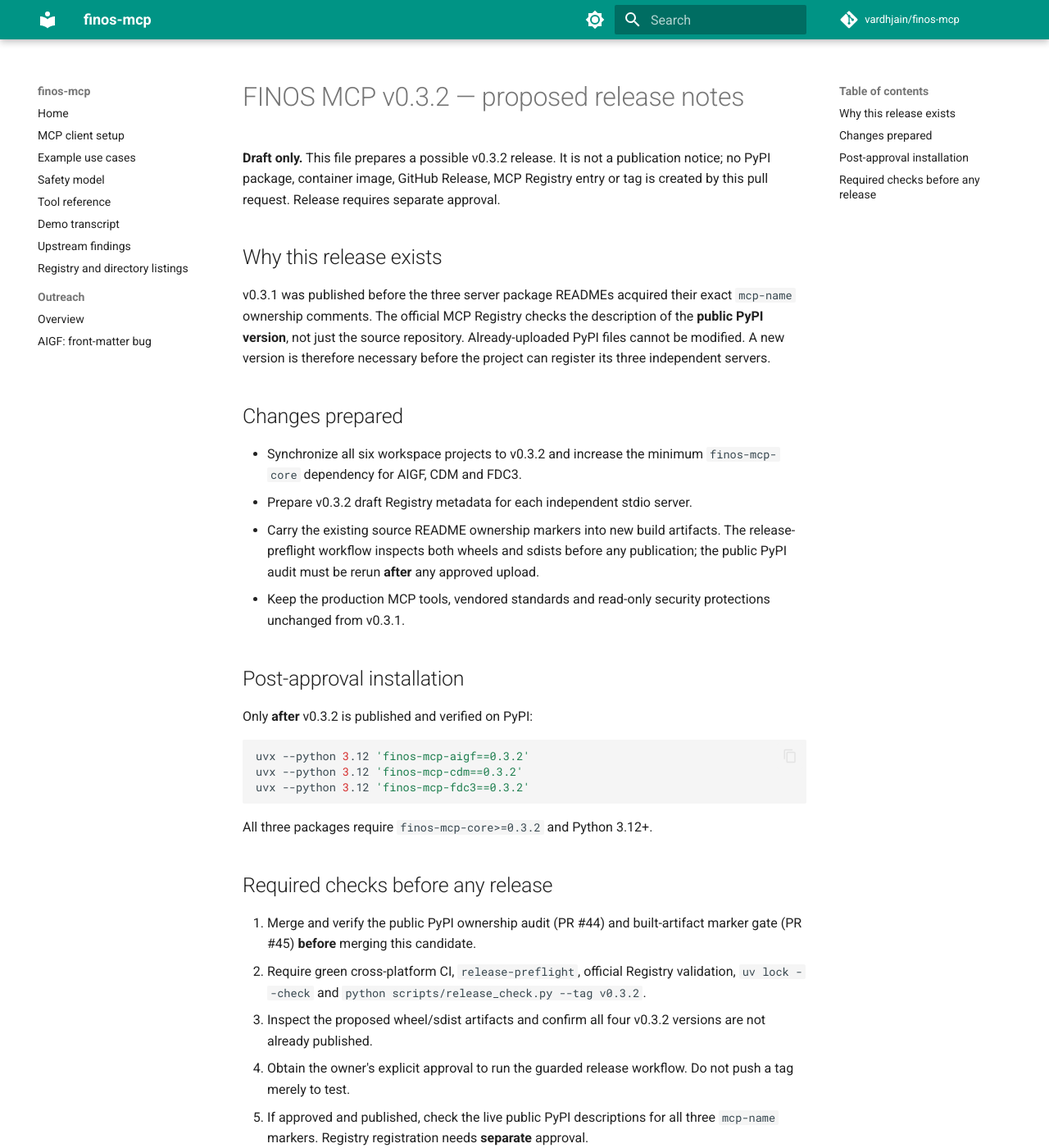
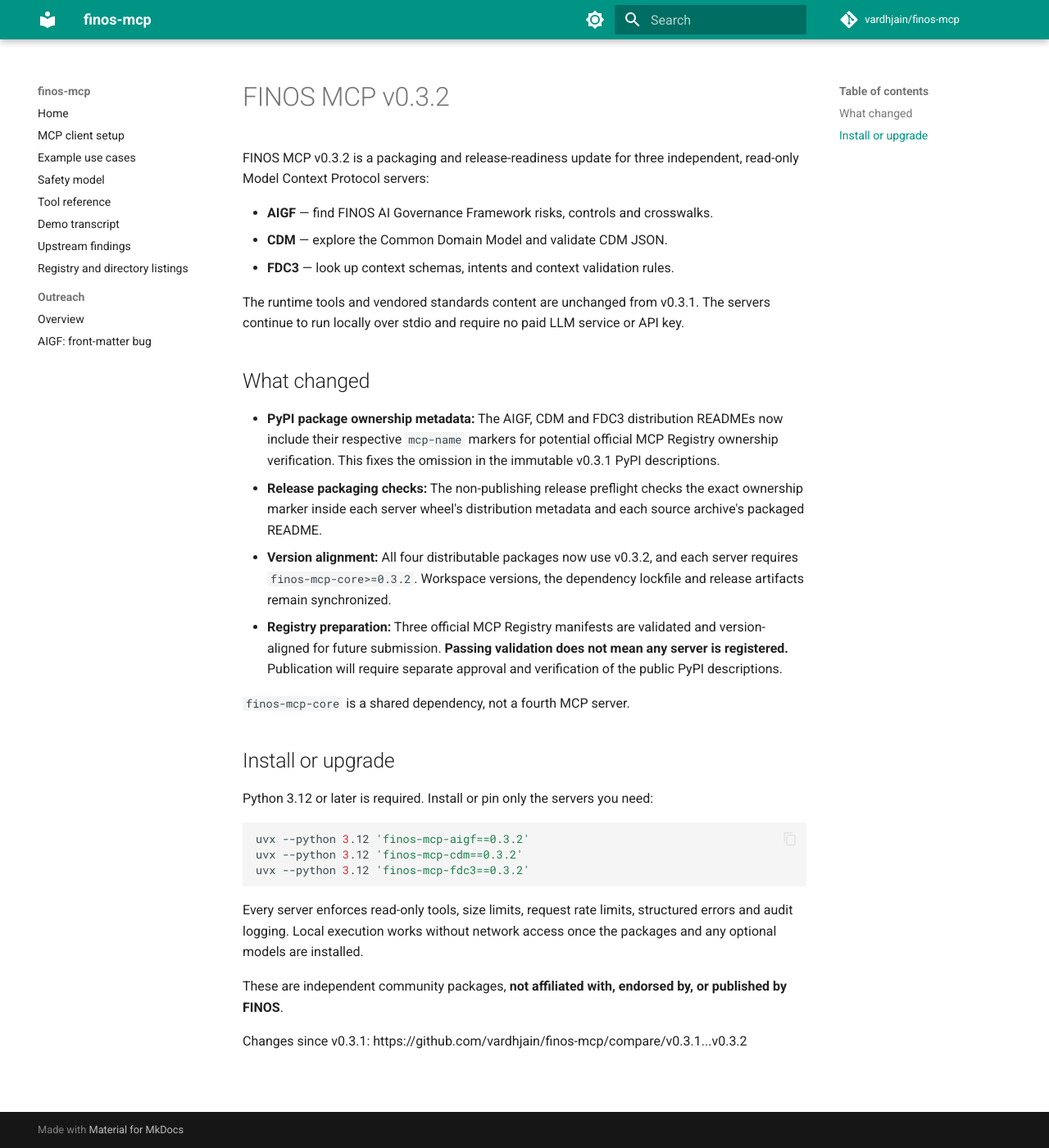
Before and after one commit to vardhjain/finos-mcp, an MkDocs documentation site: the page built from docs/releases/v0.3.2.md, in a window 1280 px wide and 1400 px high. Shown: the whole window at 82% size. Built offline with MkDocs 1.6.1 and Material for MkDocs 9.7.7, drawn with Linux system fonts in a browser that asks for light colours; comment, search, counter and statistics services are not loaded; some of the changed text lies outside the part shown.

Commit message:
docs(release): finalize public-facing v0.3.2 release notes (#47)

````diff
--- a/docs/releases/v0.3.2.md
+++ b/docs/releases/v0.3.2.md
@@ -1,31 +1,39 @@
-# FINOS MCP v0.3.2 — proposed release notes
+# FINOS MCP v0.3.2
 
-**Draft only.** This file prepares a possible v0.3.2 release. It is not a
-publication notice; no PyPI package, container image, GitHub Release, MCP Registry
-entry or tag is created by this pull request. Release requires separate approval.
+FINOS MCP v0.3.2 is a packaging and release-readiness update for three
+independent, read-only Model Context Protocol servers:
 
-## Why this release exists
+- **AIGF** — find FINOS AI Governance Framework risks, controls and crosswalks.
+- **CDM** — explore the Common Domain Model and validate CDM JSON.
+- **FDC3** — look up context schemas, intents and context validation rules.
 
-v0.3.1 was published before the three server package READMEs acquired their
-exact `mcp-name` ownership comments. The official MCP Registry checks the
-description of the **public PyPI version**, not just the source repository.
-Already-uploaded PyPI files cannot be modified. A new version is therefore
-necessary before the project can register its three independent servers.
+The runtime tools and vendored standards content are unchanged from v0.3.1.
+The servers continue to run locally over stdio and require no paid LLM
+service or API key.
 
-## Changes prepared
+## What changed
 
-- Synchronize all six workspace projects to v0.3.2 and increase the minimum
-  `finos-mcp-core` dependency for AIGF, CDM and FDC3.
-- Prepare v0.3.2 draft Registry metadata for each independent stdio server.
-- Carry the existing source README ownership markers into new build artifacts.
-  The release-preflight workflow inspects both wheels and sdists before any
-  publication; the public PyPI audit must be rerun **after** any approved upload.
-- Keep the production MCP tools, vendored standards and read-only security
-  protections unchanged from v0.3.1.
+- **PyPI package ownership metadata:** The AIGF, CDM and FDC3 distribution
+  READMEs now include their respective `mcp-name` markers for potential
+  official MCP Registry ownership verification. This fixes the omission in
+  the immutable v0.3.1 PyPI descriptions.
+- **Release packaging checks:** The non-publishing release preflight checks
+  the exact ownership marker inside each server wheel's distribution
+  metadata and each source archive's packaged README.
+- **Version alignment:** All four distributable packages now use v0.3.2,
+  and each server requires `finos-mcp-core>=0.3.2`. Workspace versions,
+  the dependency lockfile and release artifacts remain synchronized.
+- **Registry preparation:** Three official MCP Registry manifests are
+  validated and version-aligned for future submission. **Passing
+  validation does not mean any server is registered.** Publication will
+  require separate approval and verification of the public PyPI
+  descriptions.
 
-## Post-approval installation
+`finos-mcp-core` is a shared dependency, not a fourth MCP server.
 
-Only **after** v0.3.2 is published and verified on PyPI:
+## Install or upgrade
+
+Python 3.12 or later is required. Install or pin only the servers you need:
 
 ```bash
 uvx --python 3.12 'finos-mcp-aigf==0.3.2'
@@ -33,22 +41,12 @@
 uvx --python 3.12 'finos-mcp-fdc3==0.3.2'
 ```
 
-All three packages require `finos-mcp-core>=0.3.2` and Python 3.12+.
+Every server enforces read-only tools, size limits, request rate limits,
+structured errors and audit logging. Local execution works without
+network access once the packages and any optional models are installed.
 
-## Required checks before any release
+These are independent community packages, **not affiliated with, endorsed
+by, or published by FINOS**.
 
-1. Merge and verify the public PyPI ownership audit (PR #44) and
-   built-artifact marker gate (PR #45) **before** merging this candidate.
-2. Require green cross-platform CI, `release-preflight`, official Registry
-   validation, `uv lock --check` and `python scripts/release_check.py --tag v0.3.2`.
-3. Inspect the proposed wheel/sdist artifacts and confirm all four v0.3.2
-   versions are not already published.
-4. Obtain the owner's explicit approval to run the guarded release workflow.
-   Do not push a tag merely to test.
-5. If approved and published, check the live public PyPI descriptions for all
-   three `mcp-name` markers. Registry registration needs **separate** approval.
-
-The servers are independent community software, **not affiliated with or
-endorsed by FINOS**.
-
-Changes since v0.3.1: https://github.com/vardhjain/finos-mcp/compare/v0.3.1...v0.3.2
+Changes since v0.3.1:
+https://github.com/vardhjain/finos-mcp/compare/v0.3.1...v0.3.2
````
